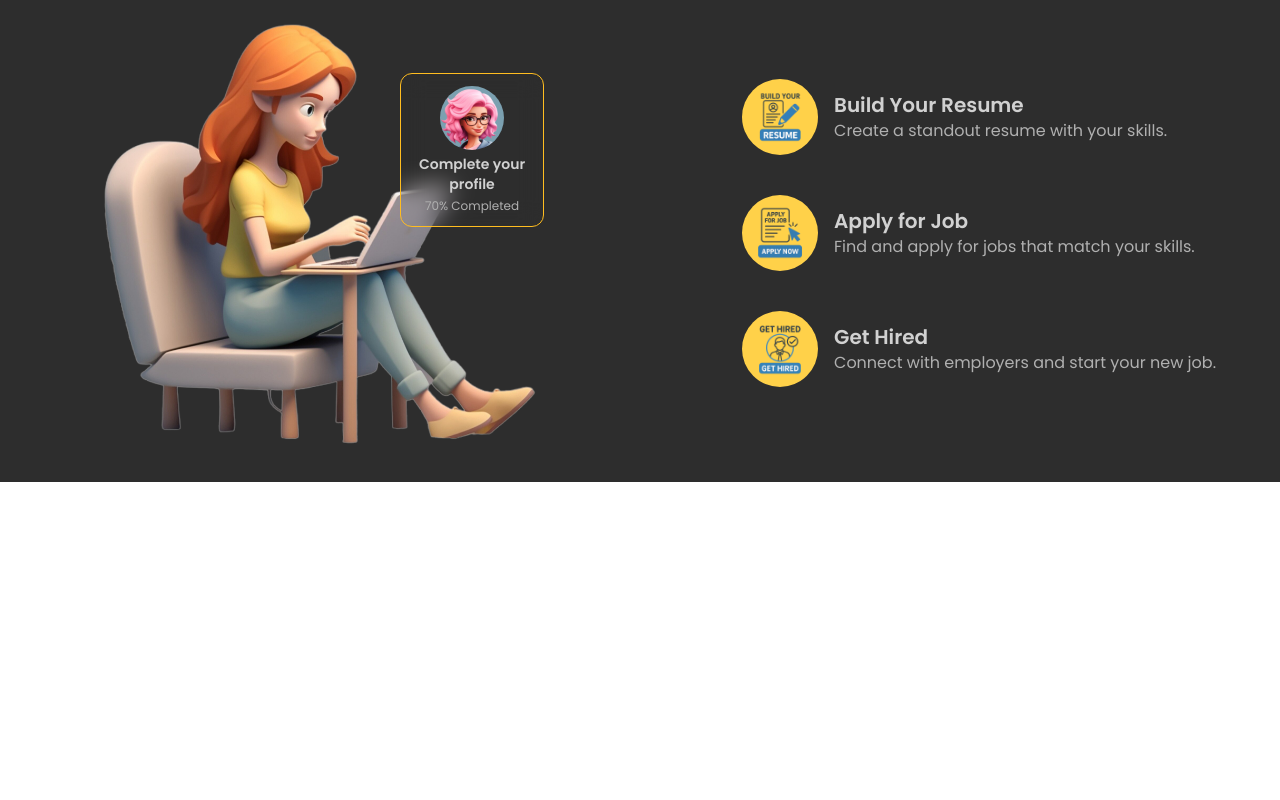
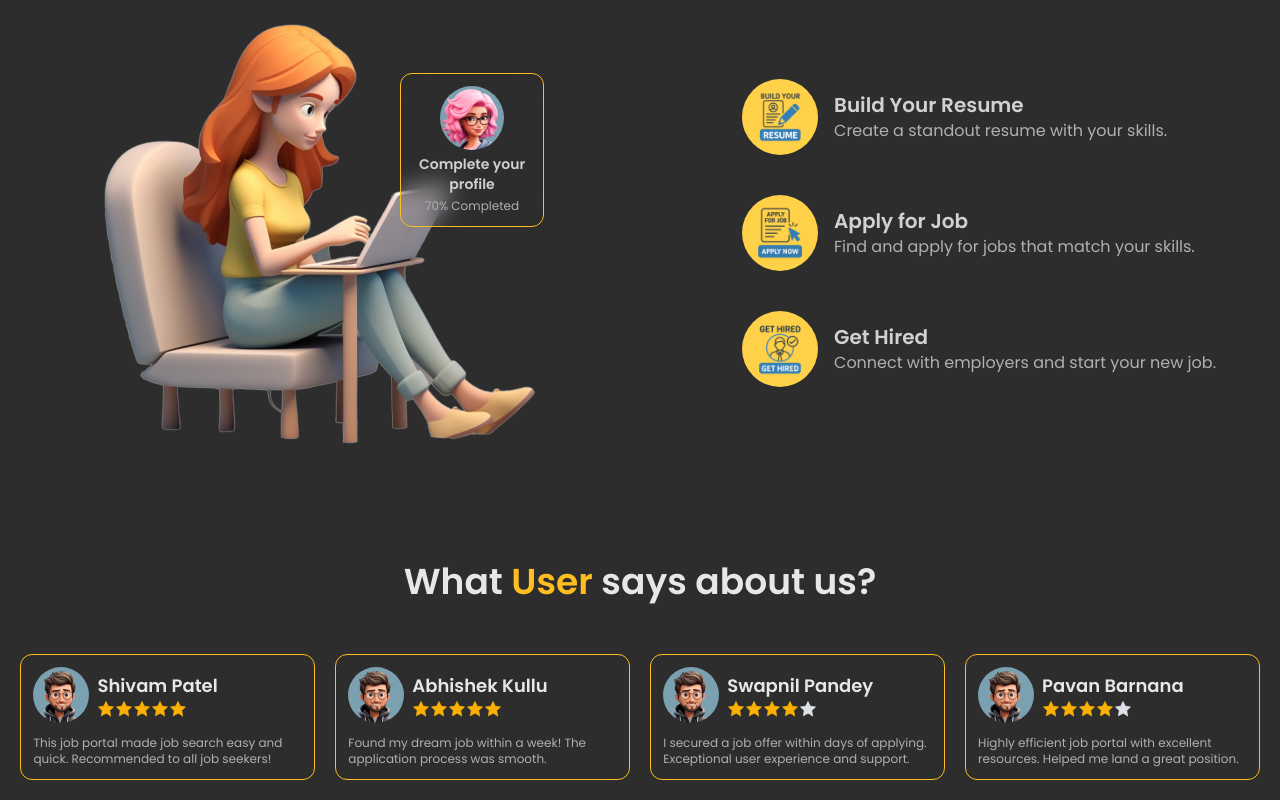
Before and after one commit to bansalhimanshu0296/job-portal, a React (Vite) app: page / in a window 1280 px wide. Shown: the part 1400-2200 px from the top of the page. Before the commit the page ends 1882 px from the top, so only its background shows below. Built offline with nearby package versions, Linux system fonts and the light colour scheme.

Commit message:
Testimonial Section Completed (#14)
* Images added for static implementation

* Images added for static implementation. Closes #1

* Completed Organization section

* Browsing Job Categories Component

* Working section completed

* static Testimonials section completed

```diff
--- /dev/null
+++ b/src/components/LandingPage/Testimonials.tsx
@@ -0,0 +1,26 @@
+import { Avatar, Rating } from "@mantine/core";
+import { testimonials } from "../../data/Data";
+
+const Testimonials = () => {
+    return <div className="mt-20 pb-5">
+        <div className="text-4xl text-center font-semibold text-mine-shaft-100 mb-3">
+            What <span className="text-bright-sun-400">User</span> says about us?
+        </div>
+        <div className="flex justify-evenly">
+            {
+                testimonials.map((testimonial, index)=> <div key={index} className="flex flex-col gap-3 w-[23%] border-bright-sun-400 p-3 border rounded-xl mt-10">
+                    <div className="flex gap-2 items-center">
+                        <Avatar className="!h-14 !w-14" src="avatar.png" alt={testimonial.name} />
+                        <div>
+                                <div className="text-lg text-mine-shaft-100 font-semibold">{testimonial.name}</div>
+                            <Rating value={testimonial.rating} fractions={2} readOnly />
+                        </div>
+                    </div>
+                    <div className="text-xs text-mine-shaft-300">{testimonial.testimonial}</div>
+                </div>)
+            }
+        </div>
+    </div>
+
+}
+export default Testimonials;
--- a/src/data/Data.tsx
+++ b/src/data/Data.tsx
@@ -23,3 +23,23 @@ export const work = [
         desc: "Connect with employers and start your new job."
     }
 ]
+
+export const testimonials = [
+    {
+        name: "Shivam Patel",
+        testimonial: "This job portal made job search easy and quick. Recommended to all job seekers!",
+        rating: 5
+    },{
+        name: "Abhishek Kullu",
+        testimonial: "Found my dream job within a week! The application process was smooth.",
+        rating: 5
+    },{
+        name: "Swapnil Pandey",
+        testimonial: "I secured a job offer within days of applying. Exceptional user experience and support.",
+        rating: 4
+    },{
+        name: "Pavan Barnana",
+        testimonial: "Highly efficient job portal with excellent resources. Helped me land a great position.",
+        rating: 4
+    }
+]
--- a/src/pages/HomePage/HomePage.tsx
+++ b/src/pages/HomePage/HomePage.tsx
@@ -3,6 +3,7 @@ import Organizations from "../../components/LandingPage/Organizations"
 import DreamJob from "../../components/LandingPage/DreamJob"
 import JobCategories from "../../components/LandingPage/JobCategories"
 import Working from "../../components/LandingPage/Working"
+import Testimonials from "../../components/LandingPage/Testimonials"
 
 const HomePage = () =>{
 
@@ -13,6 +14,7 @@ const HomePage = () =>{
             <Organizations />
             <JobCategories />
             <Working />
+            <Testimonials />
         </div>
     )
 }
```
